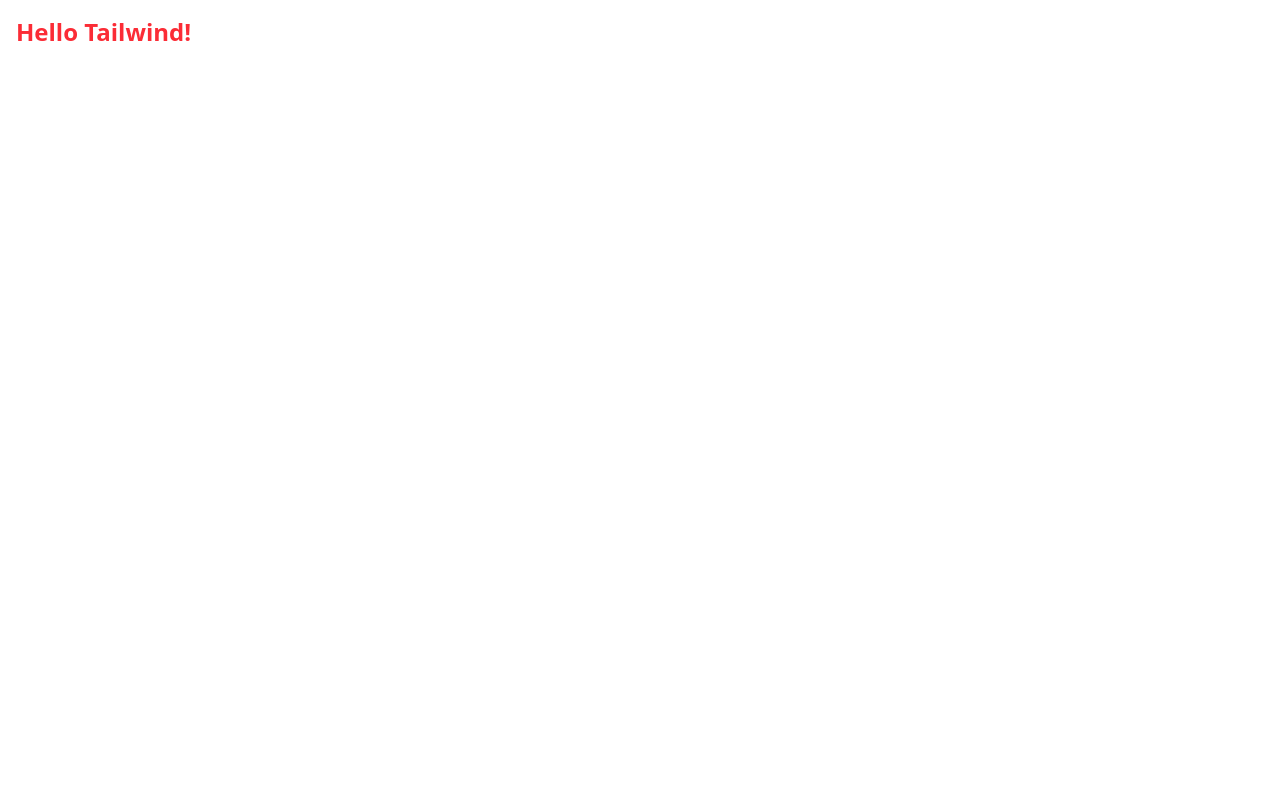
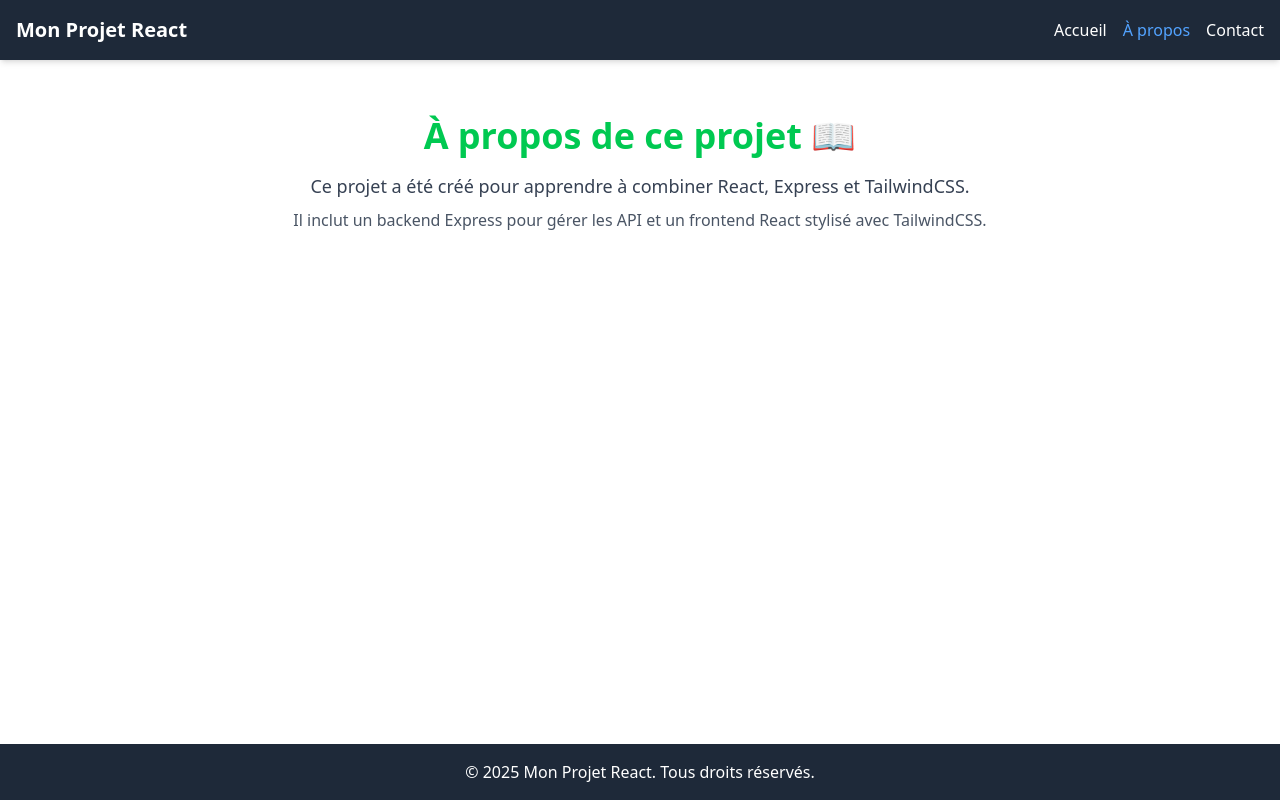
Before and after one commit to Valtikss/training-react-express, a React (Vite) app in the folder client/: page /about in a window 1280 px wide. Built offline with nearby package versions, Linux system fonts and the light colour scheme.

Commit message:
Exo 2 - fait

```diff
--- a/client/package.json
+++ b/client/package.json
@@ -11,8 +11,10 @@
   },
   "dependencies": {
     "@tailwindcss/vite": "^4.0.6",
+    "axios": "^1.7.9",
     "react": "^19.0.0",
     "react-dom": "^19.0.0",
+    "react-router-dom": "^7.2.0",
     "tailwindcss": "^4.0.6"
   },
   "devDependencies": {
--- a/client/src/App.jsx
+++ b/client/src/App.jsx
@@ -1,12 +1,28 @@
+import { BrowserRouter as Router, Routes, Route } from 'react-router-dom';
+import HomePage from './pages/HomePage';
+import AboutPage from './pages/AboutPage';
+import ContactPage from './pages/ContactPage'; // Nouvelle page
+import Header from './components/Header';
+import Footer from './components/Footer';
 
 function App() {
   return (
-    <div className="p-4">
-      <h1 className="text-2xl font-bold text-primary text-red-500">
-        Hello Tailwind!
-      </h1>
-    </div>
-  )
+    <Router>
+      <div className="flex flex-col min-h-screen">
+        <Header />
+
+        <main className="flex-grow container mx-auto p-4">
+          <Routes>
+            <Route path="/" element={<HomePage />} />
+            <Route path="/about" element={<AboutPage />} />
+            <Route path="/contact" element={<ContactPage />} />
+          </Routes>
+        </main>
+
+        <Footer />
+      </div>
+    </Router>
+  );
 }
 
-export default App
+export default App;
--- /dev/null
+++ b/client/src/components/Footer.jsx
@@ -0,0 +1,7 @@
+export default function Footer() {
+    return (
+      <footer className="bg-gray-800 text-white text-center p-4 mt-auto">
+        © {new Date().getFullYear()} Mon Projet React. Tous droits réservés.
+      </footer>
+    );
+  }
--- /dev/null
+++ b/client/src/components/Header.jsx
@@ -0,0 +1,45 @@
+import { Link, NavLink } from 'react-router-dom';
+
+export default function Header() {
+  return (
+    <header className="bg-gray-800 text-white p-4 shadow-md">
+      <nav className="flex justify-between items-center container mx-auto">
+        <h1 className="text-xl font-bold">
+          <Link to="/">Mon Projet React</Link>
+        </h1>
+        <ul className="flex space-x-4">
+          <li>
+            <NavLink
+              to="/"
+              className={({ isActive }) =>
+                isActive ? 'text-blue-400' : 'hover:text-blue-300'
+              }
+            >
+              Accueil
+            </NavLink>
+          </li>
+          <li>
+            <NavLink
+              to="/about"
+              className={({ isActive }) =>
+                isActive ? 'text-blue-400' : 'hover:text-blue-300'
+              }
+            >
+              À propos
+            </NavLink>
+          </li>
+          <li>
+            <NavLink
+              to="/contact"
+              className={({ isActive }) =>
+                isActive ? 'text-blue-400' : 'hover:text-blue-300'
+              }
+            >
+              Contact
+            </NavLink>
+          </li>
+        </ul>
+      </nav>
+    </header>
+  );
+}
--- /dev/null
+++ b/client/src/pages/AboutPage.jsx
@@ -0,0 +1,13 @@
+export default function AboutPage() {
+    return (
+      <div className="text-center py-10">
+        <h1 className="text-4xl font-bold text-green-500">À propos de ce projet 📖</h1>
+        <p className="mt-4 text-lg text-gray-700">
+          Ce projet a été créé pour apprendre à combiner React, Express et TailwindCSS.
+        </p>
+        <p className="mt-2 text-gray-600">
+          Il inclut un backend Express pour gérer les API et un frontend React stylisé avec TailwindCSS.
+        </p>
+      </div>
+    );
+  }
--- /dev/null
+++ b/client/src/pages/ContactPage.jsx
@@ -0,0 +1,7 @@
+export default function ContactPage() {
+    return (
+      <div className="text-center text-3xl text-red-500">
+        Contactez-nous 📧
+      </div>
+    );
+  }
--- /dev/null
+++ b/client/src/pages/HomePage.jsx
@@ -0,0 +1,13 @@
+export default function HomePage() {
+    return (
+      <div className="text-center py-10">
+        <h1 className="text-4xl font-bold text-blue-500">Bienvenue sur la page d'accueil 🚀</h1>
+        <p className="mt-4 text-lg text-gray-700">
+          Ceci est la page principale de mon projet React/Express.
+        </p>
+        <button className="mt-6 px-6 py-2 bg-blue-600 text-white rounded-lg hover:bg-blue-700 transition">
+          Découvrir plus
+        </button>
+      </div>
+    );
+  }
```
Also changed, not shown: 1 other file (tests, documents, lock files or other folders).
